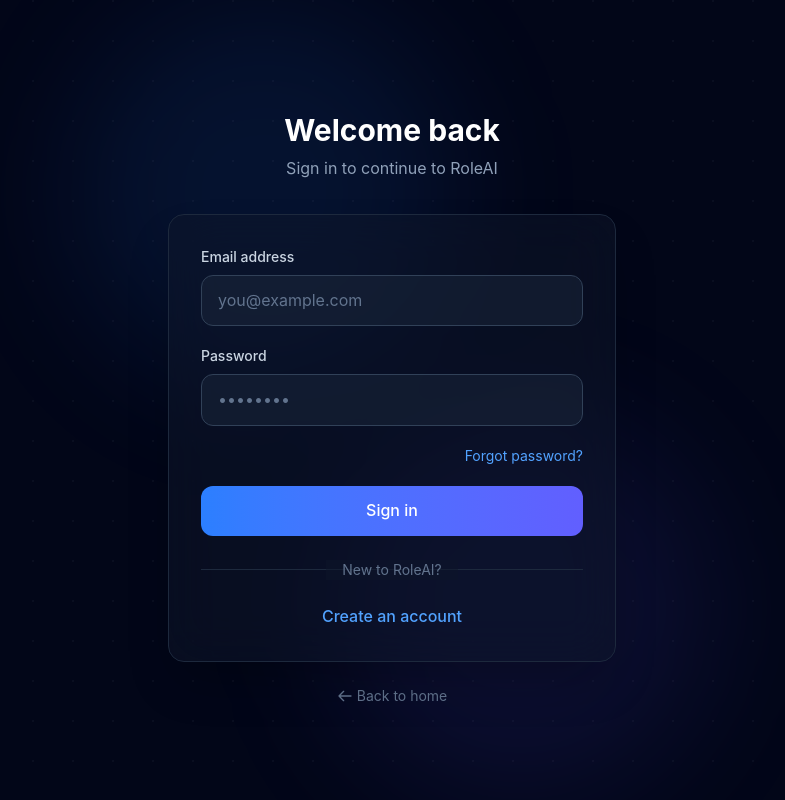
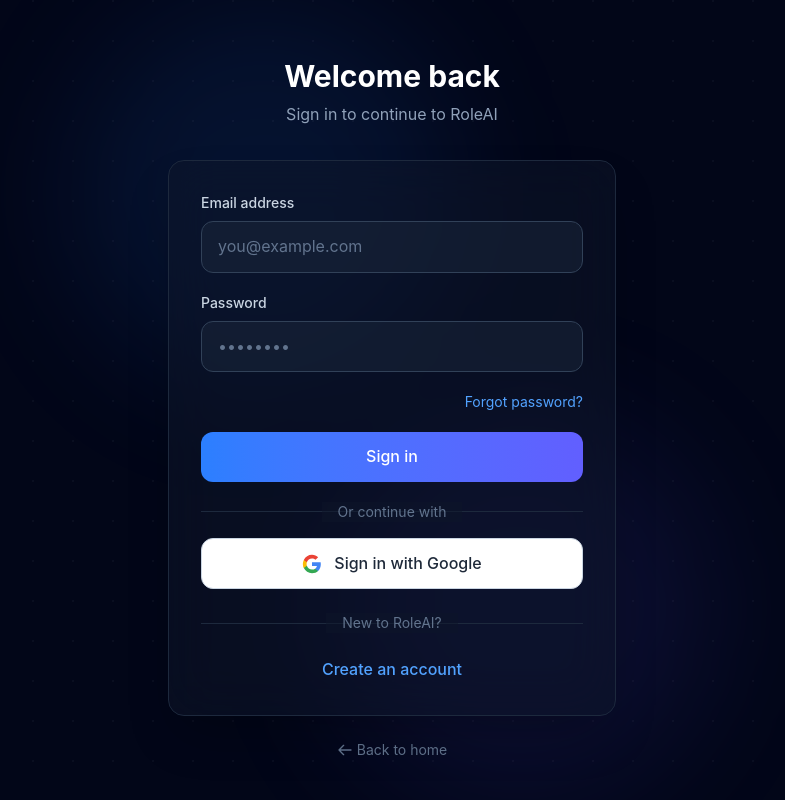
Before and after one commit to pubudubandara/RoleAI, a React (Vite) app in the folder frontend/: page /login in a window 1280 px wide. Shown: the whole page, without its empty margins (248-1033 px from the left). Built offline with nearby package versions, Linux system fonts and the light colour scheme.

Commit message:
Add Google login functionality and update API endpoints for password reset and code verification

```diff
--- a/frontend/src/pages/LoginPage.tsx
+++ b/frontend/src/pages/LoginPage.tsx
@@ -39,6 +39,12 @@
     } finally {
       setIsLoading(false);
     }
+  };
+
+  const handleGoogleLogin = () => {
+    // Redirects browser to Spring Boot's OAuth2 initiation endpoint
+    const backendUrl = import.meta.env.VITE_BACKEND_URL || 'http://localhost:8080';
+    window.location.href = `${backendUrl}/oauth2/authorization/google`;
   };
 
   return (
@@ -125,6 +131,31 @@
               )}
               {isLoading ? 'Signing in...' : 'Sign in'}
             </button>
+
+            {/* Divider */}
+            <div className="relative my-4">
+              <div className="absolute inset-0 flex items-center">
+                <div className="w-full border-t border-slate-800"></div>
+              </div>
+              <div className="relative flex justify-center text-sm">
+                <span className="px-4 bg-slate-900/50 text-slate-500">Or continue with</span>
+              </div>
+            </div>
+
+            {/* Google Sign In Button */}
+            <button
+              type="button"
+              onClick={handleGoogleLogin}
+              className="w-full bg-white hover:bg-gray-100 text-gray-800 py-3 rounded-xl font-medium flex items-center justify-center gap-3 transition-all duration-300 hover:shadow-lg hover:-translate-y-0.5 border border-slate-300"
+            >
+              <svg className="w-5 h-5" viewBox="0 0 24 24">
+                <path fill="#4285F4" d="M22.56 12.25c0-.78-.07-1.53-.2-2.25H12v4.26h5.92c-.26 1.37-1.04 2.53-2.21 3.31v2.77h3.57c2.08-1.92 3.28-4.74 3.28-8.09z"/>
+                <path fill="#34A853" d="M12 23c2.97 0 5.46-.98 7.28-2.66l-3.57-2.77c-.98.66-2.23 1.06-3.71 1.06-2.86 0-5.29-1.93-6.16-4.53H2.18v2.84C3.99 20.53 7.7 23 12 23z"/>
+                <path fill="#FBBC05" d="M5.84 14.09c-.22-.66-.35-1.36-.35-2.09s.13-1.43.35-2.09V7.07H2.18C1.43 8.55 1 10.22 1 12s.43 3.45 1.18 4.93l2.85-2.22.81-.62z"/>
+                <path fill="#EA4335" d="M12 5.38c1.62 0 3.06.56 4.21 1.64l3.15-3.15C17.45 2.09 14.97 1 12 1 7.7 1 3.99 3.47 2.18 7.07l3.66 2.84c.87-2.6 3.3-4.53 6.16-4.53z"/>
+              </svg>
+              Sign in with Google
+            </button>
           </div>
 
           {/* Divider */}
--- a/frontend/src/pages/ResetPasswordPage.tsx
+++ b/frontend/src/pages/ResetPasswordPage.tsx
@@ -44,7 +44,8 @@
 
     setIsLoading(true);
     try {
-      const response = await fetch("http://localhost:8080/api/auth/reset-password", {
+      const backendUrl = import.meta.env.VITE_BACKEND_URL || 'http://localhost:8080';
+      const response = await fetch(`${backendUrl}/api/auth/reset-password`, {
         method: "POST",
         headers: {
           "Content-Type": "application/json",
--- a/frontend/src/pages/VerifyResetCodePage.tsx
+++ b/frontend/src/pages/VerifyResetCodePage.tsx
@@ -26,7 +26,8 @@
 
     setIsLoading(true);
     try {
-      const response = await fetch("http://localhost:8080/api/auth/verify-reset-code", {
+      const backendUrl = import.meta.env.VITE_BACKEND_URL || 'http://localhost:8080';
+      const response = await fetch(`${backendUrl}/api/auth/verify-reset-code`, {
         method: "POST",
         headers: {
           "Content-Type": "application/json",
```
